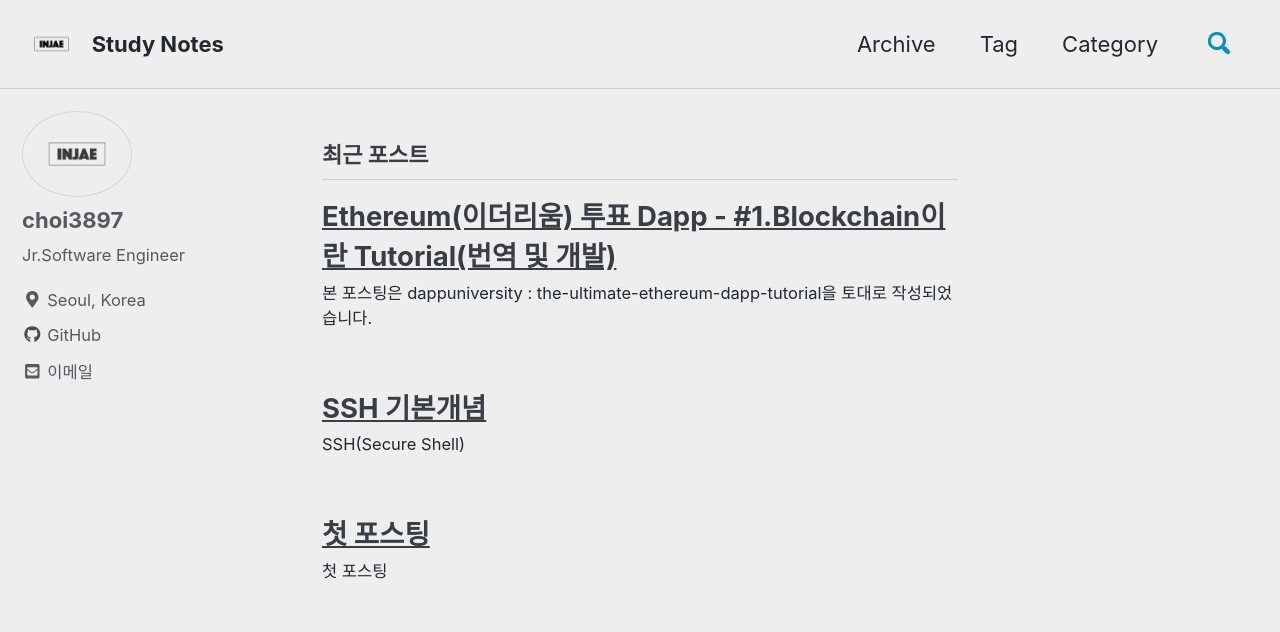
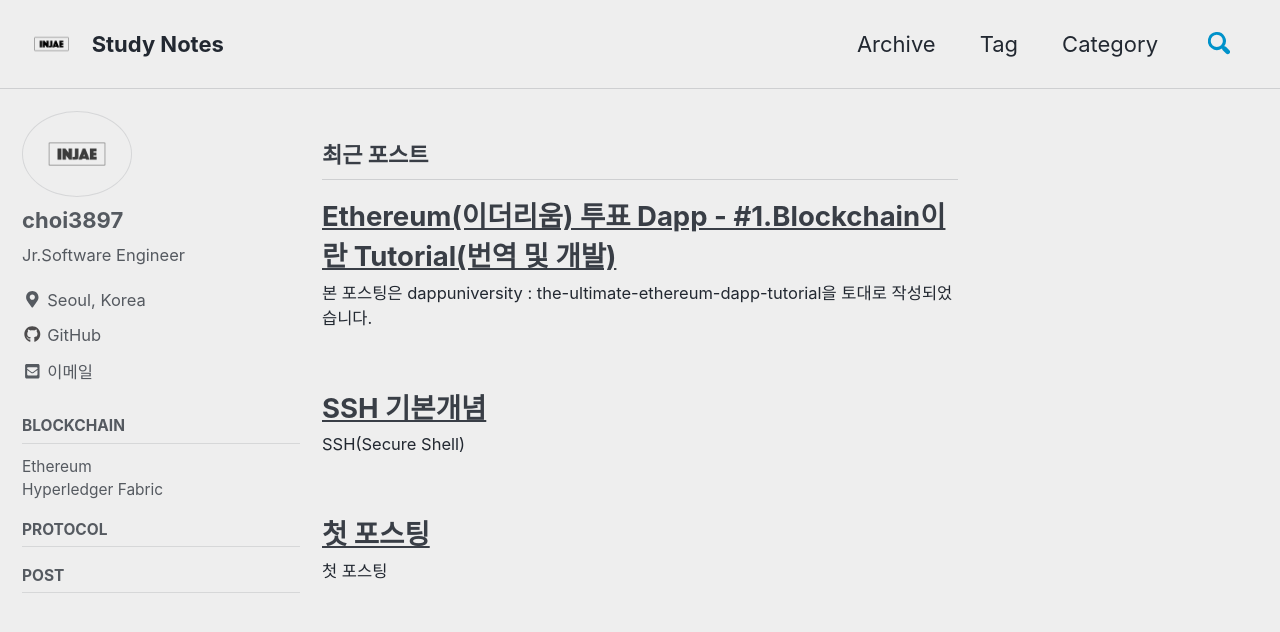
Before and after one commit to choi3897/choi3897.github.io, a Jekyll site: the page built from index.html, in a window 1280 px wide and 900 px high. Shown: the top 632 px of the window. Built offline with Jekyll 4.4.1, drawn with Linux system fonts in a browser that asks for light colours; cached includes are drawn as plain includes; nearby versions of some CDN libraries; the list of posts is cut into pages by our own code.

Commit message:
nav-bar 수정

```diff
--- a/_config.yml
+++ b/_config.yml
@@ -279,6 +279,9 @@ compress_html:
   ignore:
     envs: development
 
+sidebar:
+  nav: "posts"
+
 
 # Defaults
 defaults:
--- a/_data/navigation.yml
+++ b/_data/navigation.yml
@@ -17,6 +17,8 @@ posts:
       - title: "Ethereum"
         url: /categories/#ethereum
       - title: "Hyperledger Fabric"
-        url: /categories/hyperledger-fabric/
+        url: /categories/#hyperledger-fabric/
   - title: "Protocol"
-    url: "/categories/protocol/"
+    url: "/categories/#protocol/"
+  - title: "Post"
+    url: /categories/#post/
--- a/_includes/sidebar.html
+++ b/_includes/sidebar.html
@@ -1,7 +1,7 @@
 {% if page.author_profile or layout.author_profile or page.sidebar %}
   <div class="sidebar sticky">
   {% if page.author_profile or layout.author_profile %}{% include author-profile.html %}{% endif %}
-  {% if page.sidebar %}
+  <!-- {% if page.sidebar %}
     {% for s in page.sidebar %}
       {% if s.image %}
         <img src=
@@ -19,6 +19,20 @@
     {% if page.sidebar.nav %}
       {% include nav_list nav=page.sidebar.nav %}
     {% endif %}
-  {% endif %}
+  {% endif %} -->
+
+  {% include nav_list nav=site.sidebar.nav %}
+    <!-- <nav class="content-ul">
+      <div>Category</div>
+      {% for category in site.categories %}
+      <a href="{{ site.url }}/{{ site.category_dir }}/categories/#{{ category | first }}"
+        class="sidebar-nav-item pl-3rem">
+                            <span class="name">
+                                {{ category | first }}
+                            </span>
+        <span class="badge">{{ category | last | size }}</span>
+      </a>
+      {% endfor %}
+    </nav> -->
   </div>
 {% endif %}
```
